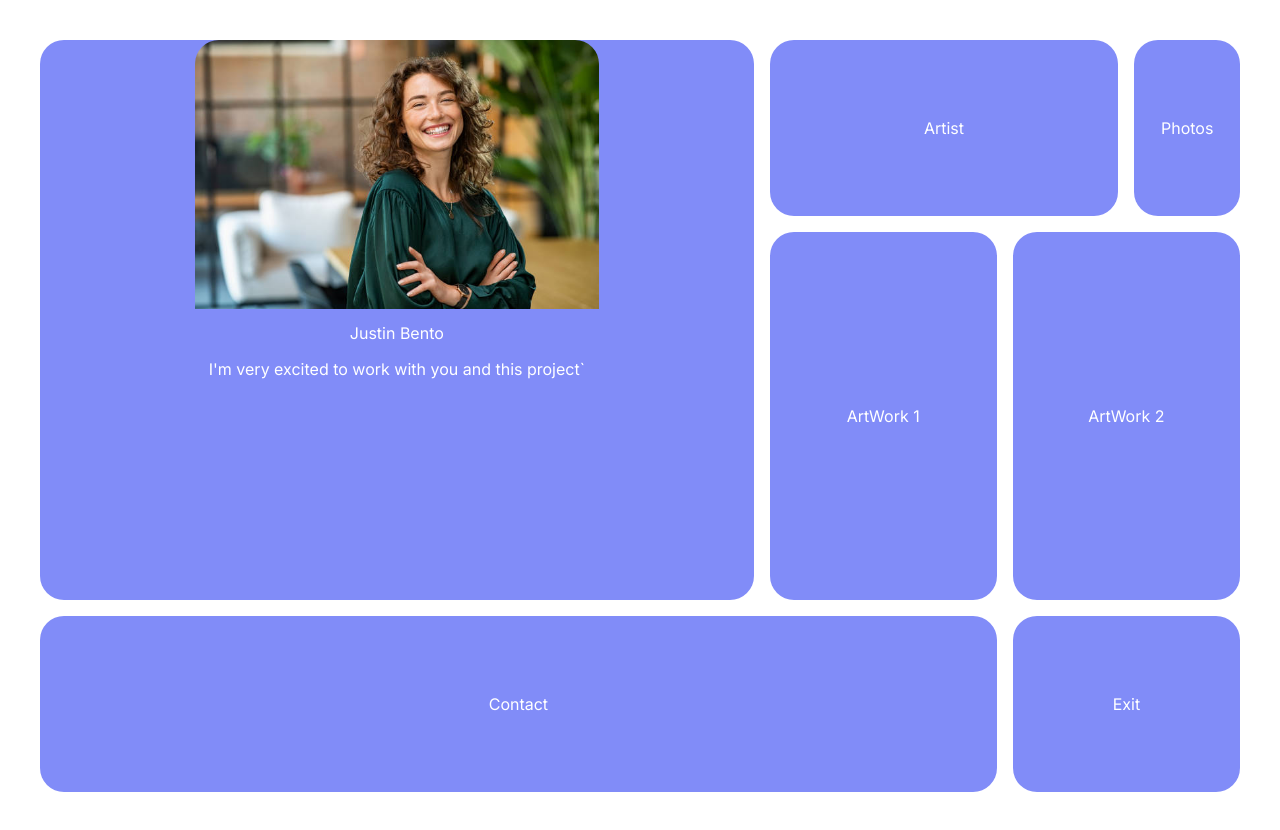
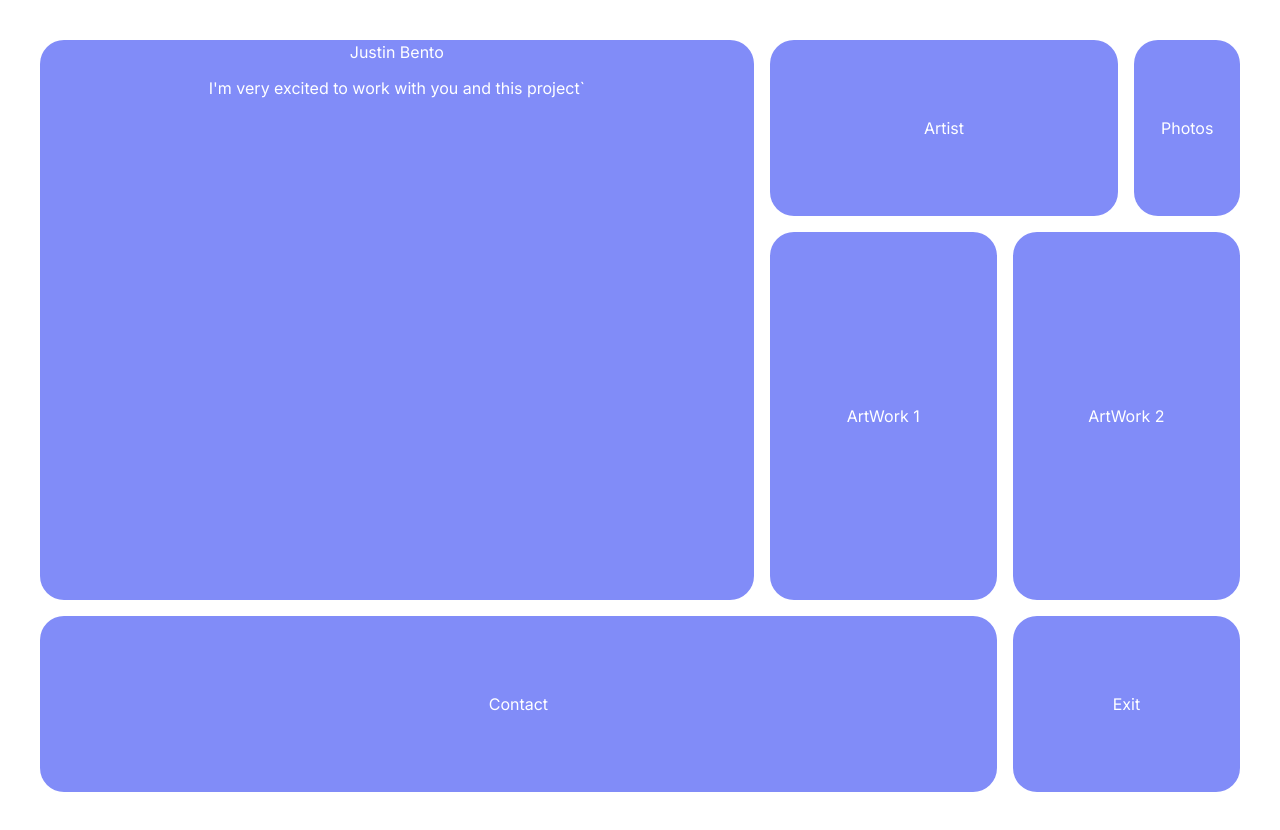
Before and after one commit to Rithik2211/todo-typescript, a Next.js app in the folder next-typescript/: page /Practice/card in a window 1280 px wide. Built offline with nearby package versions, Linux system fonts and the light colour scheme.

Commit message:
initial commit

```diff
--- a/next-typescript/app/Practice/Navbar/page.tsx
+++ b/next-typescript/app/Practice/Navbar/page.tsx
@@ -0,0 +1,9 @@
+import React from 'react'
+
+const LeftNavBar = () => {
+  return (
+    <div>LeftNavBar</div>
+  )
+}
+
+export default LeftNavBar
--- a/next-typescript/app/Practice/card/page.tsx
+++ b/next-typescript/app/Practice/card/page.tsx
@@ -14,7 +14,7 @@ function TailwindCss() {
         <div className='grid grid-cols-1 sm:grid-cols-2 md:grid-cols-4 lg:grid-cols-8 xl:grid-cols-10 grid-rows-8 h-full w-full gap-4'>
           <div className='col-span-1 sm:col-span-2 md:col-span-2 lg:col-span-4 xl:col-span-6 row-span-2 sm:row-span-2 md:row-span-2 lg:row-span-6 xl:row-span-6 bg-indigo-400 rounded-3xl flex justify-center'>
               <div className='flex flex-col gap-3 text-center'>
-                <Image src={'/img1.jpg'} alt="data" width={404} height={300} className='rounded-t-3xl object-cover'/>
+                {/* <Image src={'/img1.jpg'} alt="data" width={404} height={300} className='rounded-t-3xl object-cover'/> */}
                 <h1>Justin Bento</h1>
                 <h2>I'm very excited to work with you and this project`</h2>
               </div>
```
